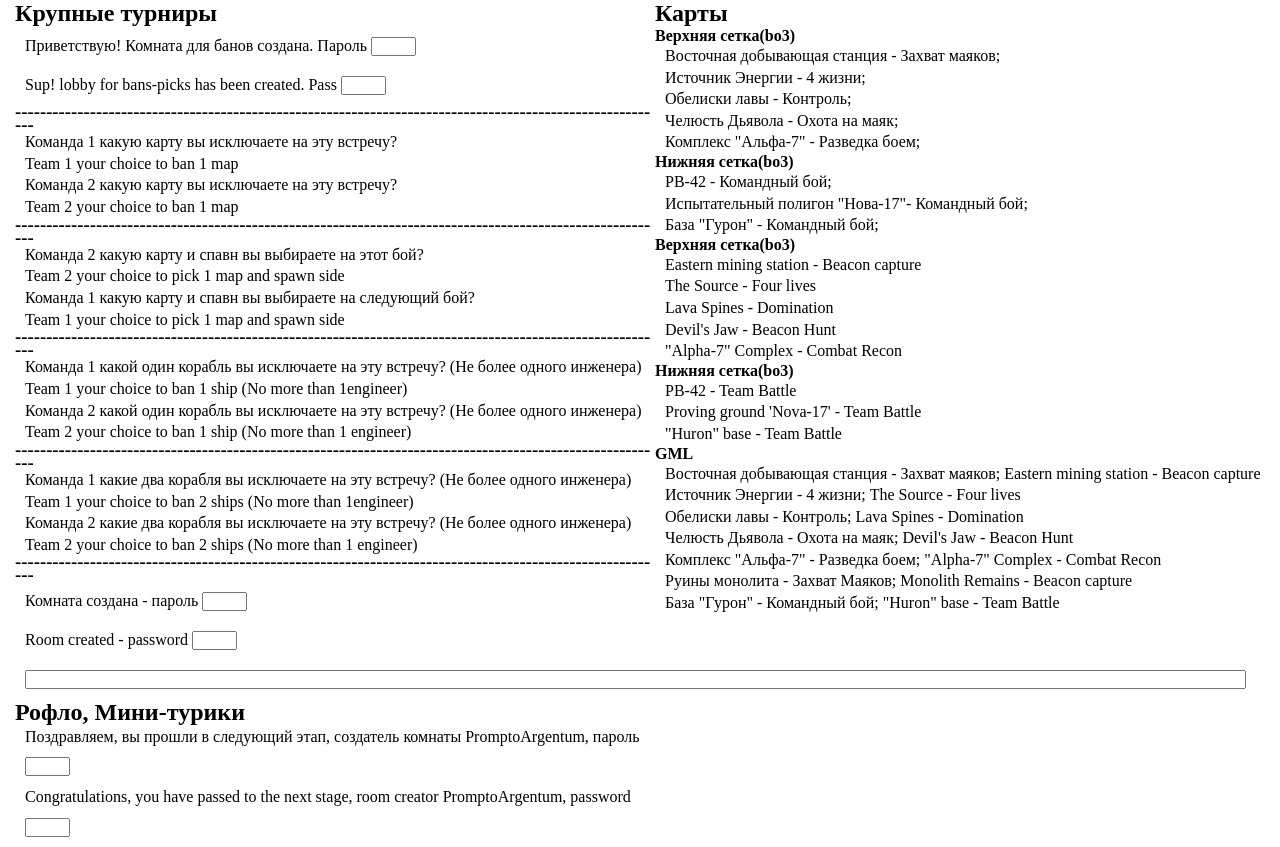
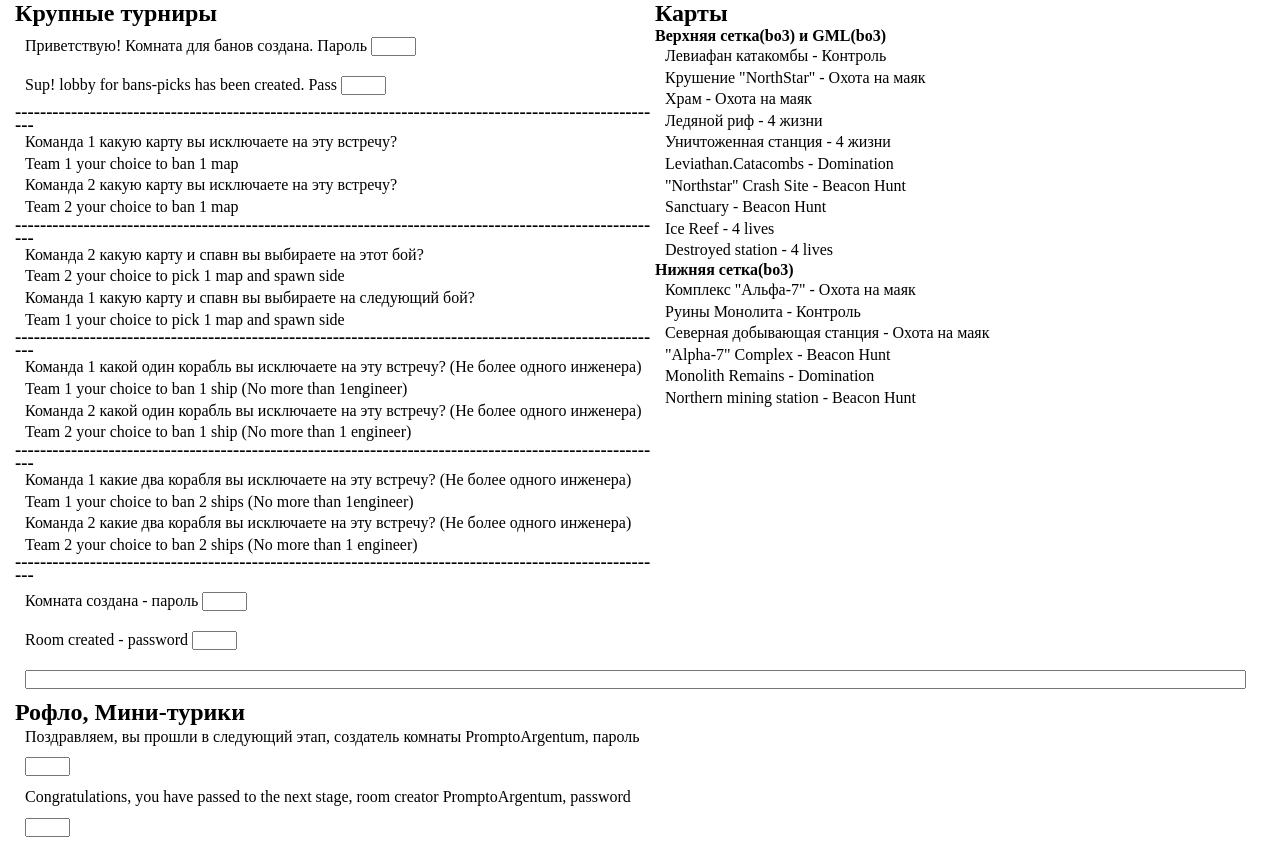
Before and after one commit to PaveluSss/sc, a plain HTML site: page index.html in a window 1280 px wide. Drawn offline with Linux system fonts and the light colour scheme.

Commit message:
Update index.html

```diff
--- a/index.html
+++ b/index.html
@@ -57,46 +57,30 @@
 
         <div id=right>
         <h2>Карты</h2>
-        <h4>Верхняя сетка(bo3)</h4>
+        <h4>Верхняя сетка(bo3) и GML(bo3)</h4>
 
+        <p>Левиафан катакомбы - Контроль </p>
+        <p>Крушение "NorthStar" - Охота на маяк</p>
+        <p>Храм - Охота на маяк</p>
+        <p>Ледяной риф - 4 жизни</p>
+        <p>Уничтоженная станция - 4 жизни</p>
 
-        <p>Восточная добывающая станция - Захват маяков; </p>
-        <p>Источник Энергии - 4 жизни; </p>
-        <p>Обелиски лавы - Контроль; </p>
-        <p>Челюсть Дьявола - Охота на маяк; </p>
-        <p>Комплекс "Альфа-7" - Разведка боем; </p>
-
+        <p>Leviathan.Catacombs - Domination</p>
+        <p>"Northstar" Crash Site - Beacon Hunt</p>
+        <p>Sanctuary - Beacon Hunt</p>
+        <p>Ice Reef - 4 lives</p>
+        <p>Destroyed station - 4 lives</p>
 
         <h4>Нижняя сетка(bo3)</h4>
 
+        <p>Комплекс "Альфа-7" - Охота на маяк</p>
+        <p>Руины Монолита - Контроль</p>
+        <p>Северная добывающая станция - Охота на маяк</p>
 
-        <p>PB-42 - Командный бой; </p>
-        <p>Испытательный полигон "Нова-17"- Командный бой; </p>
-        <p>База "Гурон" - Командный бой; </p>
+        <p>"Alpha-7" Complex - Beacon Hunt</p>
+        <p>Monolith Remains - Domination</p>
+        <p>Northern mining station - Beacon Hunt</p>
 
-        <h4>Верхняя сетка(bo3)</h4>
-        <p>Eastern mining station - Beacon capture </p>
-        <p>The Source - Four lives</p>
-        <p>Lava Spines - Domination</p>
-        <p>Devil's Jaw - Beacon Hunt</p>
-        <p>"Alpha-7" Complex - Combat Recon</p>
-
-
-        <h4>Нижняя сетка(bo3)</h4>
-
-
-        <p>PB-42 - Team Battle</p>
-        <p>Proving ground 'Nova-17' - Team Battle</p>
-        <p>"Huron" base - Team Battle</p>
-
-        <h4>GML</h4>
-        <p>Восточная добывающая станция - Захват маяков; Eastern mining station - Beacon capture</p>
-        <p>Источник Энергии - 4 жизни; The Source - Four lives</p>
-        <p>Обелиски лавы - Контроль; Lava Spines - Domination</p>
-        <p>Челюсть Дьявола - Охота на маяк; Devil's Jaw - Beacon Hunt</p>
-        <p>Комплекс "Альфа-7" - Разведка боем; "Alpha-7" Complex - Combat Recon</p>
-        <p>Руины монолита - Захват Маяков; Monolith Remains - Beacon capture</p>
-        <p>База "Гурон" - Командный бой; "Huron" base - Team Battle</p>
         </div>
     </main>
 </body>
```
